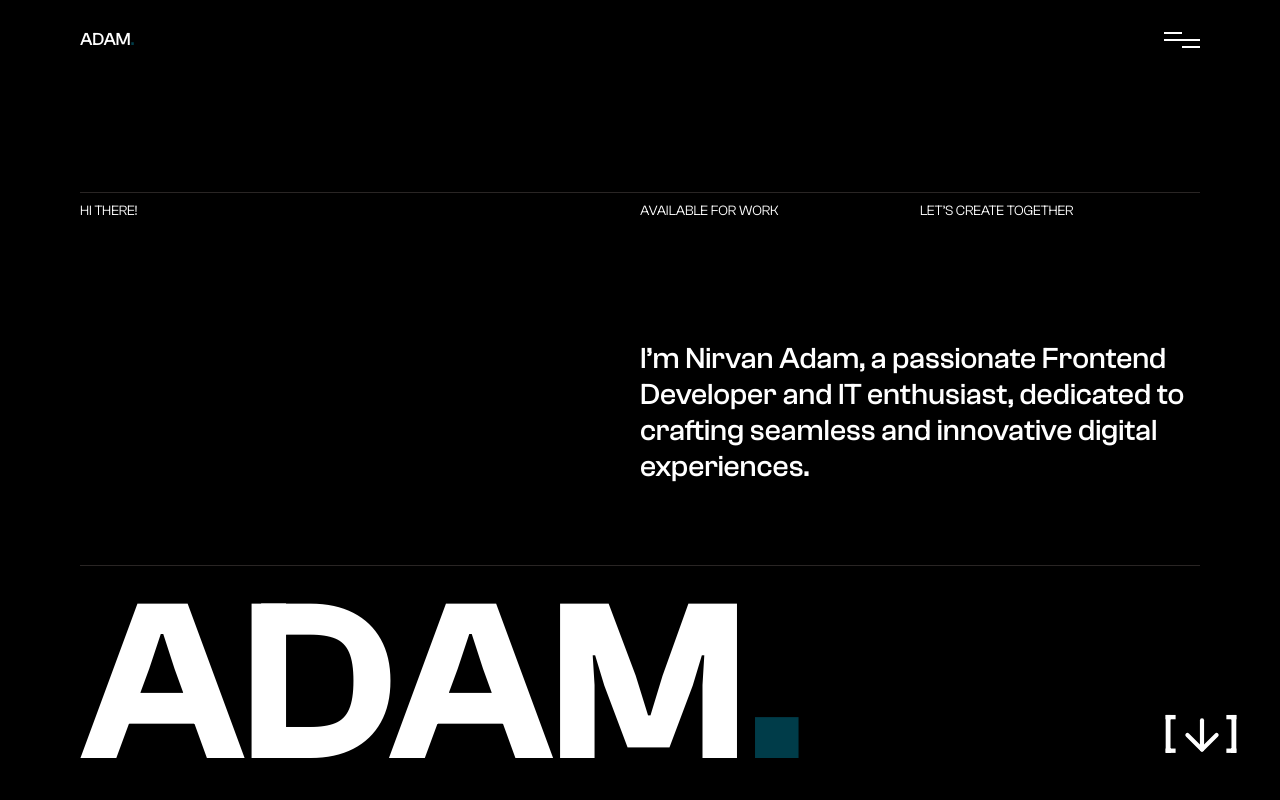
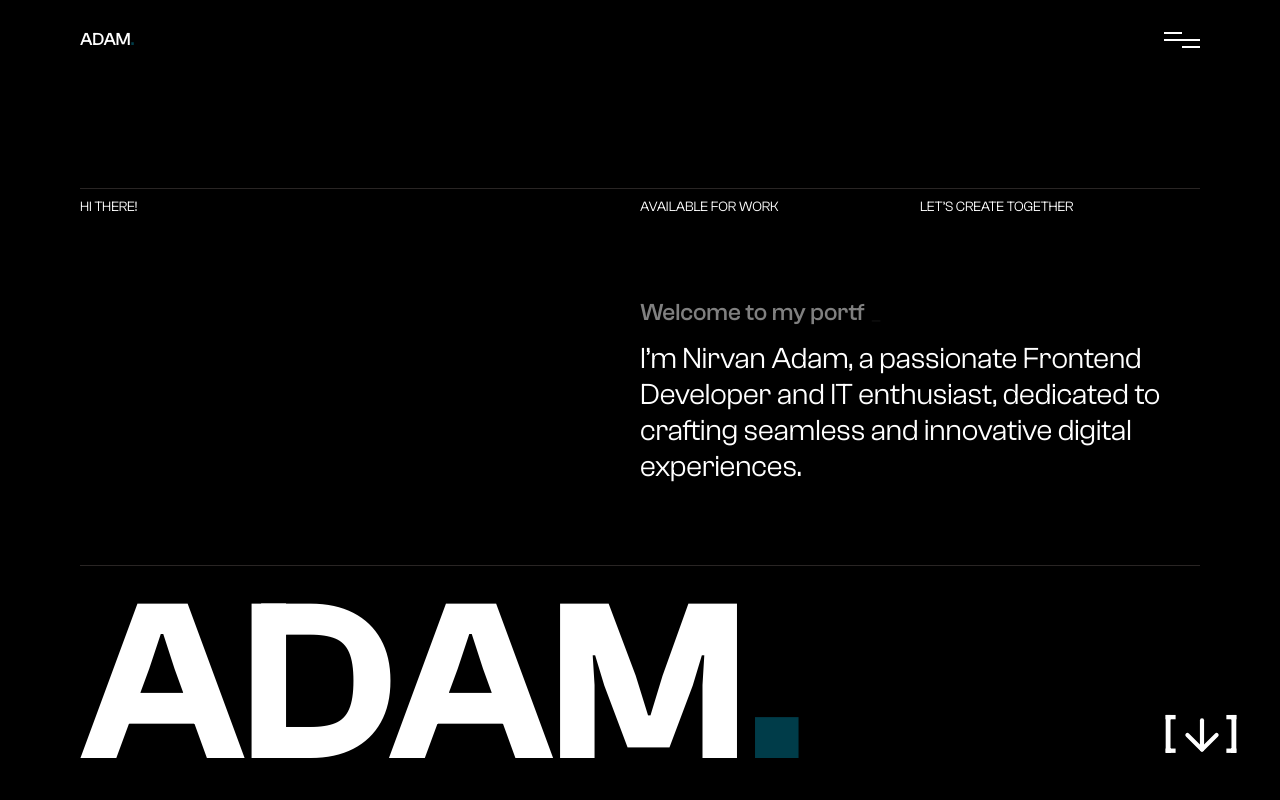
Before and after one commit to nirvanadam/adam-portfolio, a React (Vite) app: page / in a window 1280 px wide. Shown: the top 800 px of the page. Built offline with nearby package versions, Linux system fonts and the light colour scheme.

Commit message:
update minor at home page

```diff
--- a/src/pages/home/Home.jsx
+++ b/src/pages/home/Home.jsx
@@ -67,14 +67,18 @@ function Home() {
             </h1>
           </Fade>
 
-          <div className="col-span-2 mt-14 flex flex-col gap-3 font-medium sm:w-[400px] md:mt-0 xl:w-[550px]">
+          <div className="font- col-span-2 mt-14 flex flex-col gap-3 sm:w-[400px] md:mt-0 xl:w-[550px]">
             <Fade bottom>
-              <h1 className="flex gap-1 text-lg text-textColor-secondary sm:text-2xl md:hidden">
-                <span className="text-lg text-textColor-secondary sm:text-2xl">
+              <h1 className="flex gap-1 text-lg font-medium text-textColor-secondary sm:text-2xl">
+                <span className="text-lg text-textColor-secondary sm:text-2xl md:hidden">
                   [
                 </span>
                 <Typewriter
-                  words={["Hello there!", "Welcome to my website!"]}
+                  words={[
+                    "Hello there!",
+                    "Welcome to my portfolio",
+                    "Discover my creations!",
+                  ]}
                   loop={true}
                   cursor
                   cursorStyle="_"
@@ -82,16 +86,11 @@ function Home() {
                   deleteSpeed={50}
                   delaySpeed={1500}
                 />
-                <span className="text-lg text-textColor-secondary sm:text-2xl">
+                <span className="text-lg text-textColor-secondary sm:text-2xl md:hidden">
                   ]
                 </span>
               </h1>
-            </Fade>
-            <Fade bottom>
-              <h1 className="hidden text-lg text-textColor-secondary md:block">
-                Hello there!
-              </h1>
-              <p className="text-xl sm:text-2xl lg:text-3xl">
+              <p className="text-xl leading-tight sm:text-2xl lg:text-3xl">
                 I’m Nirvan Adam, a passionate Frontend Developer and IT
                 enthusiast, dedicated to crafting seamless and innovative
                 digital experiences.
```
